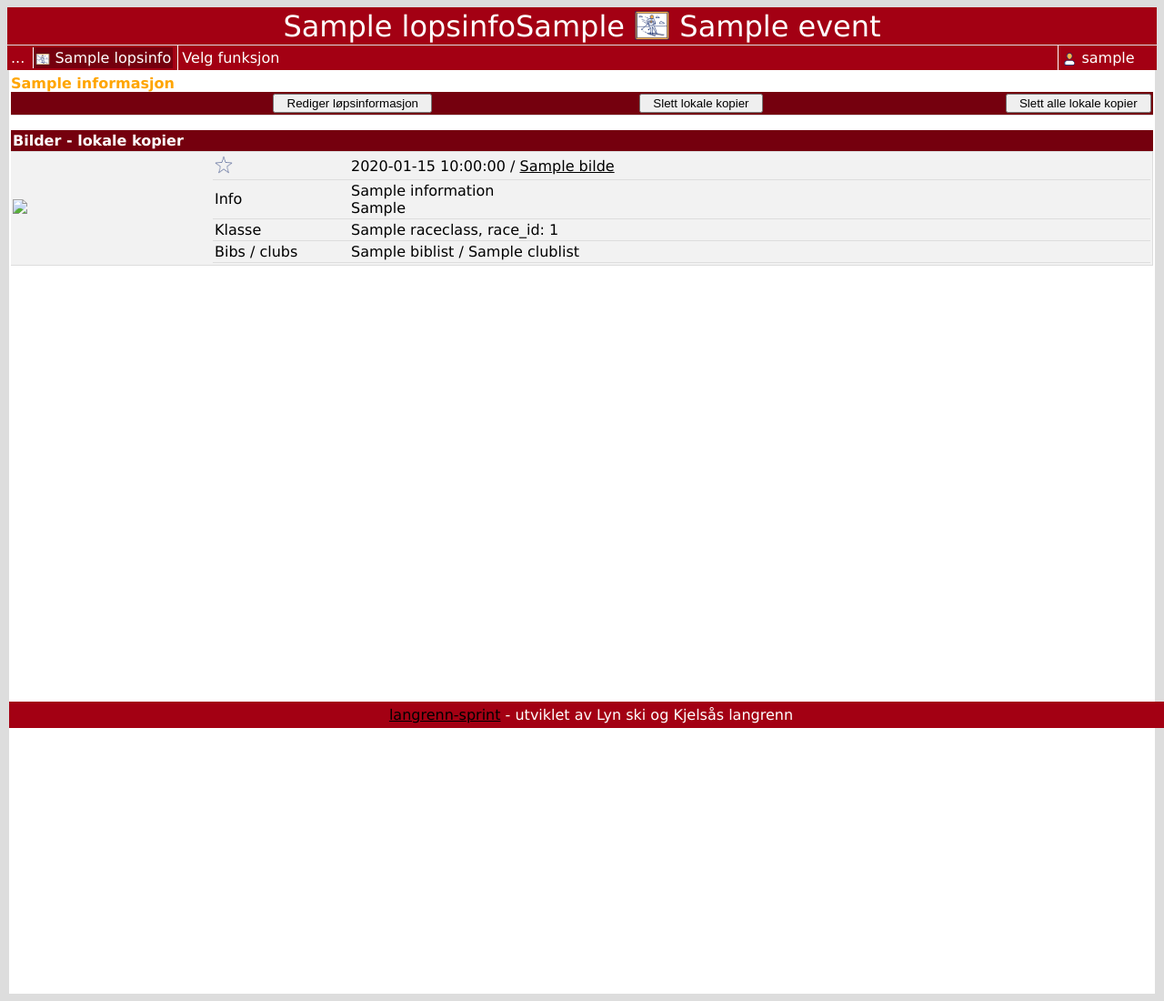
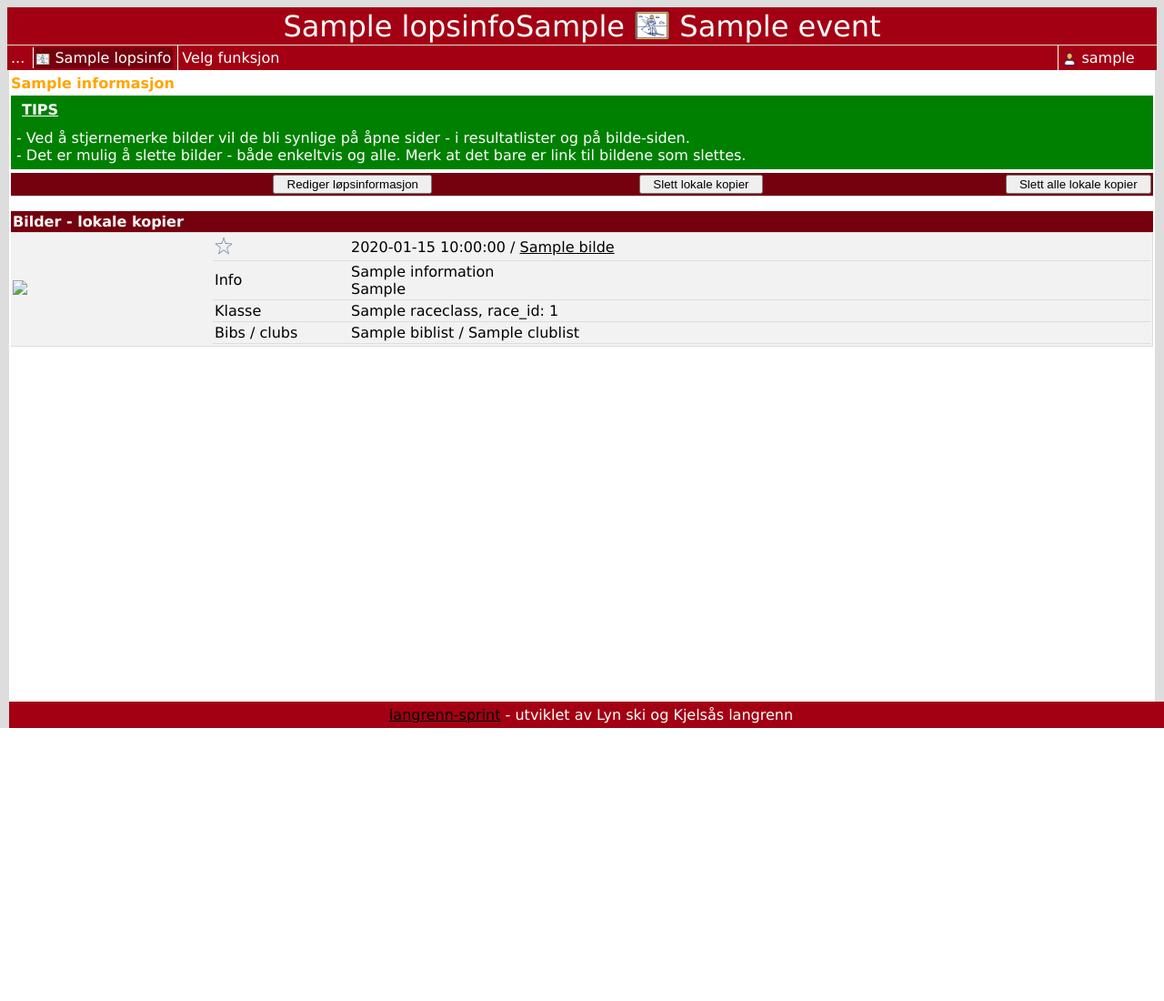
Before and after one commit to langrenn-sprint/result-service-gui, a Python web app: template result_service_gui/templates/photos_edit.html in a window 1280 px wide. Shown: the whole page at 91% size. After the commit the page ends 800 px from the top, so only its background shows below. Run offline with Jinja, Linux system fonts and the light colour scheme; the template is opened without the code that fills it: most values are stand-ins (such as "Sample title", 1, 10 or a date in 2020).

Commit message:
Clean-up & documentation #170

```diff
--- a/result_service_gui/config/global_settings.json
+++ b/result_service_gui/config/global_settings.json
@@ -4,7 +4,6 @@
   "CONFIDENCE_LIMIT": "0.7",
   "CSV_FILE_DIR": "result_service_gui/files",
   "DATE_PATTERNS": "%Y-%m-%dT%H:%M:%S;%Y:%m:%d %H:%M:%S;%d.%m.%Y %H:%M:%S;%Y%m%d %H:%M:%S",
-  "GOOGLE_PUBSUB_NUM_MESSAGES": 20,
   "GOOGLE_PUBSUB_PROJECT_ID": "sigma-celerity-257719",
   "GOOGLE_PUBSUB_TOPIC_ID": "langrenn-sprint",
   "GOOGLE_PUBSUB_SUBSCRIPTION_ID": "langrenn-sprint-sub",
@@ -15,8 +14,6 @@
   "PHOTO_THUMB_HEIGTH": "160",
   "PHOTO_OUTPUT_MAXSIZE": "4000",
   "PHOTO_WATERMARK_TEXT": "Ragdesprinten",
-  "RACE_DURATION_ESTIMATE": "300",
-  "RACE_TIME_DEVIATION_ALLOWED": "3000",
   "SPORTS_CLUBS": "Bækkelaget;Heming;Kjelsås;Koll;Lillomarka;Lyn;Njård;Rustad;Røa;Try;Årvoll",
   "TIME_ZONE_OFFSET_G_PHOTOS": "2"
 }
--- a/result_service_gui/services/foto_service.py
+++ b/result_service_gui/services/foto_service.py
@@ -176,7 +176,7 @@ async def find_race_info_from_bib(
 ) -> int:
     """Analyse photo ai info and add race info to photo."""
     foundheat = ""
-    raceduration = int(EventsAdapter().get_global_setting("RACE_DURATION_ESTIMATE"))
+    raceduration = int(os.getenv("RACE_DURATION_ESTIMATE", "300"))
     starter = await StartAdapter().get_start_entries_by_bib(token, event["id"], bib)
     if len(starter) > 0:
         for start in starter:
@@ -283,7 +283,7 @@ async def verify_heat_time(
 ) -> str:
     """Analyse photo tags and identify heat."""
     foundheat = ""
-    max_time_dev = int(EventsAdapter().get_global_setting("RACE_TIME_DEVIATION_ALLOWED"))
+    max_time_dev = int(os.getenv("RACE_TIME_DEVIATION_ALLOWED", "600"))
 
     if datetime_foto is not None:
         race = await RaceplansAdapter().get_race_by_id(token, race_id)
--- a/result_service_gui/services/google_pub_sub_adapter.py
+++ b/result_service_gui/services/google_pub_sub_adapter.py
@@ -11,7 +11,7 @@ from .events_adapter import EventsAdapter
 project_id = EventsAdapter().get_global_setting("GOOGLE_PUBSUB_PROJECT_ID")
 topic_id = EventsAdapter().get_global_setting("GOOGLE_PUBSUB_TOPIC_ID")
 subscription_id = EventsAdapter().get_global_setting("GOOGLE_PUBSUB_SUBSCRIPTION_ID")
-num_messages = int(EventsAdapter().get_global_setting("GOOGLE_PUBSUB_NUM_MESSAGES"))
+num_messages = int(os.getenv("GOOGLE_PUBSUB_NUM_MESSAGES", "20"))
 
 
 class GooglePubSubAdapter:
--- a/result_service_gui/static/styles.css
+++ b/result_service_gui/static/styles.css
@@ -59,6 +59,9 @@ li.dropdown {
 display: block;
 }
 
+/* tooltip that shows image, centered and covering 80% of the screen */
+
+
 .img_desi {
 width: auto;
 height: 100px;
@@ -101,9 +104,21 @@ td {
 border-right: 1px solid #ddd;
 }
 
+#footeradmin {
+  color: grey;
+  text-align: right;
+  padding: 4px 4px 4px 4px;
+}
+
 #info {
   color: orange;
   font-weight: bold;
+}
+
+#headerinfo {
+  font-weight: bold;
+  color: white;
+  background-color: green;
 }
 
 #green {
@@ -122,6 +137,9 @@ td {
   color: black;
   font-weight: bold;
 }
+#white-text {
+  color: white;
+}
 
 #white {
   background-color: white;
@@ -129,8 +147,24 @@ td {
 }
 
 #danger-zone {
+  color: black;
+  background-color: lightcoral;
+  padding: 6px;
+  vertical-align: top;
+}
+
+#info-header {
   color: white;
-  background-color: lightcoral;
+  font-weight: bold;
+  background-color: green;
+  padding: 6px;
+  vertical-align: top;
+}
+
+#info-zone {
+  color: white;
+  background-color: green;
+  padding: 6px;
   vertical-align: top;
 }
 
@@ -145,7 +179,7 @@ td {
 
 
 #bigspacer {
-  height: 800px;
+height: 400px;
 }
 
 #spacer {
--- a/result_service_gui/templates/photos_edit.html
+++ b/result_service_gui/templates/photos_edit.html
@@ -23,8 +23,17 @@
 {% endblock %}
 {% block content %}
 <script>
-  function star_toggle(photo_id, action) {
+  function star_toggle(photo_id) {
     console.log("Star photo: " + photo_id);
+    current_value = document.getElementById("star_" + photo_id).value;
+    action = "";
+    if (current_value == "star_on") {
+      action = "star_off";
+    }
+    else {
+      action = "star_on";
+    }
+    console.log("Current value: " + current_value);
     var xhttp = new XMLHttpRequest();
      xhttp.open("POST", "/photo_update", true);
     xhttp.setRequestHeader("Content-type", "application/x-www-form-urlencoded");
@@ -32,6 +41,7 @@
     xhttp.onload = function() {
       if ("200" == this.responseText) {
         document.getElementById("star_" + photo_id).src = "../static/" + action + ".png";
+        document.getElementById("star_" + photo_id).value = action;
       }
       else {
         document.getElementById('informasjon').innerHTML = this.responseText;
@@ -39,6 +49,15 @@
     }
   }
 </script>
+<! --- Information --->
+  <div id=spacer></div>
+  <div id=info-header><a id=info-header data-toggle="collapse" href="#info-zone">TIPS</a></div>
+  <div id=info-zone class="collapse">
+    - Ved å stjernemerke bilder vil de bli synlige på åpne sider - i resultatlister og på bilde-siden.<br>
+    - Det er mulig å slette bilder - både enkeltvis og alle. Merk at det bare er link til bildene som slettes.<br>
+  </div>
+  <div id=spacer></div>
+<! --- End Information --->
 
 <! --- Edit menu --->
   <table>
@@ -102,9 +121,9 @@
         <td id=table_border_r>
           <table>
             <tr><td width="150">{% if foto.starred %}
-              <input type=image id="star_{{ foto.id }}" onclick="star_toggle('{{ foto.id }}','star_off');" width=20 src="../static/star_on.png">
+              <input type=image id="star_{{ foto.id }}" onclick="star_toggle('{{ foto.id }}');" width=20 src="../static/star_on.png" value="star_on">
               {% else %}
-                <input type=image id="star_{{ foto.id }}" onclick="star_toggle('{{ foto.id }}','star_on');" width=20 src="../static/star_off.png">
+                <input type=image id="star_{{ foto.id }}" onclick="star_toggle('{{ foto.id }}');" width=20 src="../static/star_off.png" value="star_off">
               {% endif %}
               {% if foto.is_photo_finish %} MÅLFOTO{% endif %}
               {% if foto.is_start_registration %} START{% endif %}
```
Also changed, not shown: docker-compose.yml (+6 -2 lines), result_service_gui/templates/dashboard.html (+18 -7 lines), result_service_gui/templates/print_lists.html (+38 -3 lines), result_service_gui/templates/resultat_edit.html (+9 -0 lines), README.md. Lines whose indentation alone changed are shown as unchanged.
